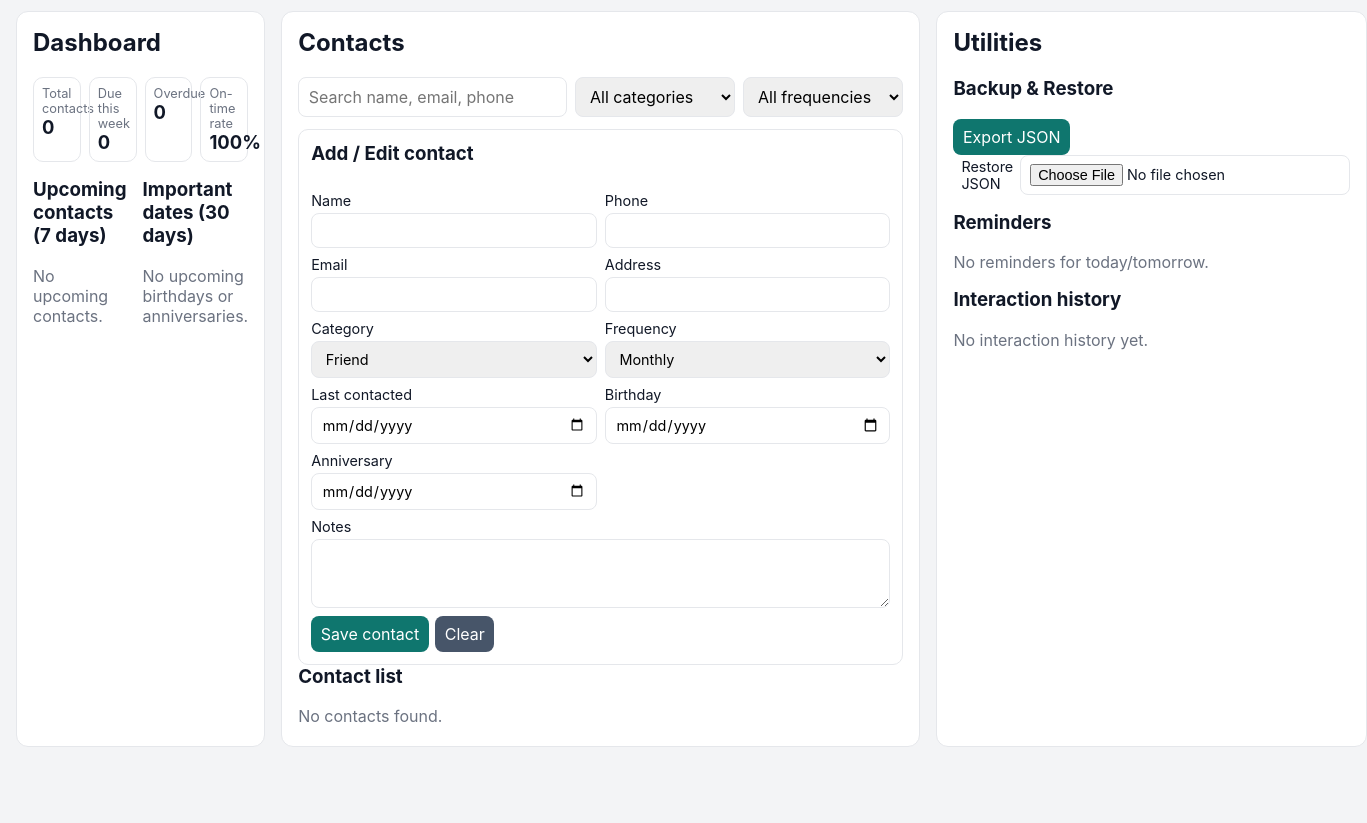
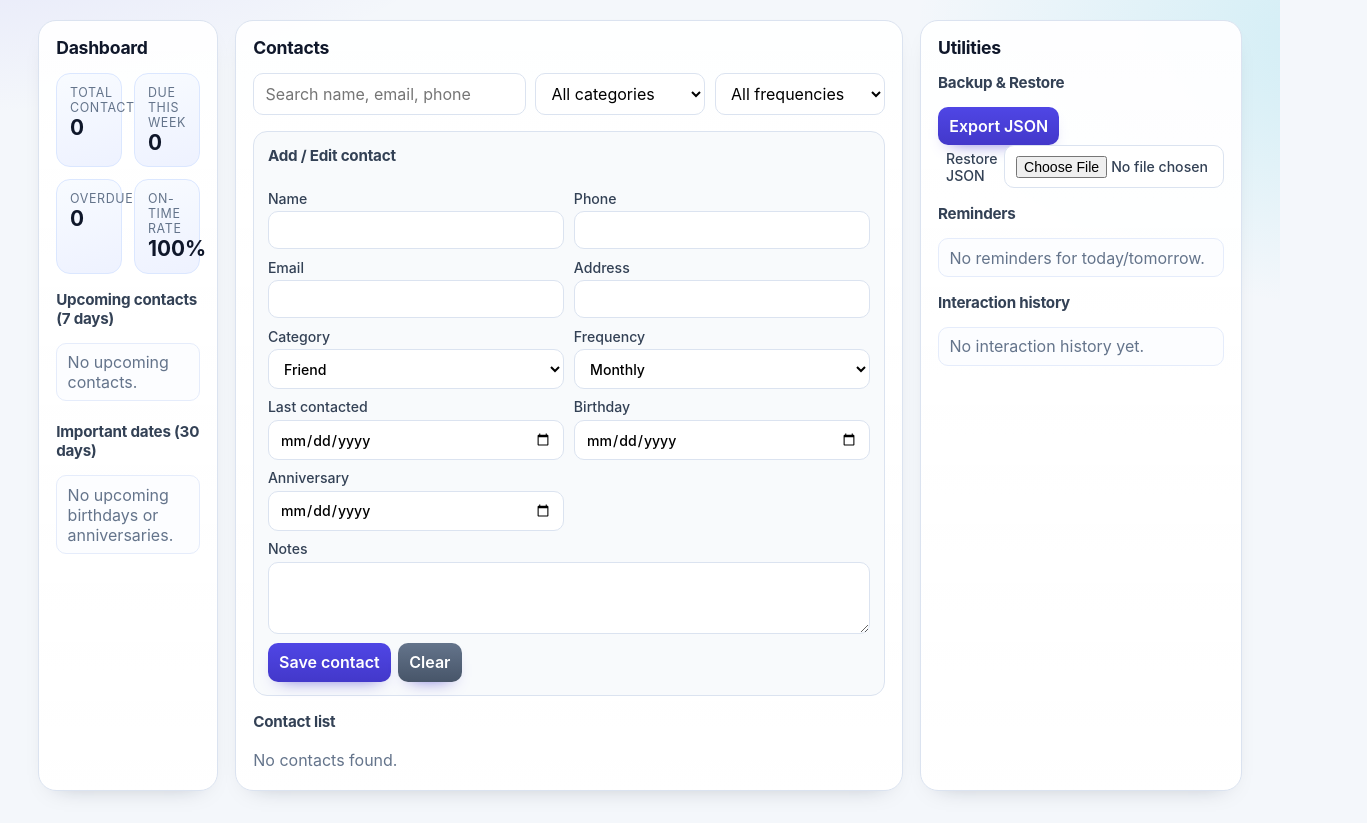
Before and after one commit to vndpal/my-pals, a plain HTML site: page index.html in a window 1280 px wide. Shown: the part 101-924 px from the top of the page, 1367 px wide, since content can reach past the window. Before the commit the page ends 864 px from the top, so only its background shows below. Drawn offline with Linux system fonts and the light colour scheme.

Commit message:
Refresh UI with modern visual styling

```diff
--- a/styles.css
+++ b/styles.css
@@ -1,109 +1,243 @@
 :root {
   color-scheme: light;
-  font-family: Inter, system-ui, -apple-system, Segoe UI, Roboto, sans-serif;
-  --bg: #f3f4f6;
+  font-family: Inter, "Segoe UI", Roboto, "Helvetica Neue", Arial, sans-serif;
+  --bg: #f4f7fb;
   --surface: #ffffff;
-  --text: #111827;
-  --muted: #6b7280;
-  --primary: #0f766e;
+  --surface-soft: #f8fafc;
+  --text: #0f172a;
+  --muted: #64748b;
+  --primary: #4f46e5;
+  --primary-dark: #4338ca;
+  --accent: #06b6d4;
   --danger: #dc2626;
-  --border: #e5e7eb;
+  --border: #dbe3f0;
+  --shadow-sm: 0 10px 24px -18px rgba(15, 23, 42, 0.35);
+  --shadow-md: 0 24px 42px -26px rgba(79, 70, 229, 0.35);
 }
 
-* { box-sizing: border-box; }
+* {
+  box-sizing: border-box;
+}
+
 body {
   margin: 0;
-  background: var(--bg);
   color: var(--text);
+  min-height: 100vh;
+  background:
+    radial-gradient(1200px 600px at -10% -15%, rgba(79, 70, 229, 0.18), transparent 60%),
+    radial-gradient(900px 500px at 110% 15%, rgba(6, 182, 212, 0.17), transparent 55%),
+    var(--bg);
 }
+
 header {
-  padding: 1rem 1.5rem;
-  background: var(--surface);
-  border-bottom: 1px solid var(--border);
+  padding: 2rem clamp(1rem, 3vw, 2.5rem) 1.4rem;
 }
-header h1 { margin: 0; }
-header p { margin: 0.25rem 0 0; color: var(--muted); }
+
+header h1 {
+  margin: 0;
+  font-size: clamp(1.7rem, 2.5vw, 2.3rem);
+  letter-spacing: -0.02em;
+}
+
+header p {
+  margin: 0.45rem 0 0;
+  color: var(--muted);
+  font-size: 1.02rem;
+}
 
 .layout {
   display: grid;
-  grid-template-columns: 1.4fr 2fr 1.2fr;
-  gap: 1rem;
-  padding: 1rem;
-}
-.card {
-  background: var(--surface);
-  border: 1px solid var(--border);
-  border-radius: 12px;
-  padding: 1rem;
+  grid-template-columns: 1.2fr 1.8fr 1fr;
+  gap: 1.1rem;
+  padding: 0 clamp(1rem, 3vw, 2.5rem) 2rem;
 }
 
-h2, h3 { margin-top: 0; }
-ul { list-style: none; margin: 0; padding: 0; }
+.card {
+  background: linear-gradient(180deg, rgba(255, 255, 255, 0.95) 0%, #fff 100%);
+  border: 1px solid var(--border);
+  border-radius: 18px;
+  box-shadow: var(--shadow-sm);
+  padding: 1.05rem;
+}
+
+h2,
+h3 {
+  margin-top: 0;
+  letter-spacing: -0.015em;
+}
+
+h2 {
+  font-size: 1.1rem;
+  margin-bottom: 0.9rem;
+}
+
+h3 {
+  font-size: 0.95rem;
+  color: #334155;
+}
+
+ul {
+  list-style: none;
+  margin: 0;
+  padding: 0;
+}
 
 .kpis {
   display: grid;
-  grid-template-columns: repeat(4, minmax(0, 1fr));
-  gap: 0.5rem;
+  grid-template-columns: repeat(2, minmax(0, 1fr));
+  gap: 0.75rem;
   margin-bottom: 1rem;
 }
+
 .kpi {
-  border: 1px solid var(--border);
-  border-radius: 10px;
-  padding: 0.5rem;
+  border: 1px solid #dbe7ff;
+  background: linear-gradient(165deg, #f8fbff, #eef2ff);
+  border-radius: 14px;
+  padding: 0.7rem 0.8rem;
 }
-.kpi span { display: block; color: var(--muted); font-size: 0.8rem; }
-.kpi strong { font-size: 1.15rem; }
+
+.kpi span {
+  display: block;
+  color: var(--muted);
+  font-size: 0.78rem;
+  text-transform: uppercase;
+  letter-spacing: 0.05em;
+}
+
+.kpi strong {
+  font-size: 1.3rem;
+}
 
 .toolbar {
   display: grid;
-  grid-template-columns: 1fr 160px 160px;
-  gap: 0.5rem;
-  margin-bottom: 0.75rem;
+  grid-template-columns: 1fr 170px 170px;
+  gap: 0.6rem;
+  margin-bottom: 1rem;
 }
-input, select, textarea, button {
+
+input,
+select,
+textarea,
+button {
   font: inherit;
   border: 1px solid var(--border);
-  border-radius: 8px;
-  padding: 0.5rem 0.6rem;
+  border-radius: 10px;
+  padding: 0.58rem 0.7rem;
+  transition: 160ms ease;
 }
+
+input,
+select,
+textarea {
+  background: #fff;
+}
+
+input:focus,
+select:focus,
+textarea:focus {
+  border-color: #a5b4fc;
+  box-shadow: 0 0 0 4px rgba(79, 70, 229, 0.14);
+  outline: none;
+}
+
 button {
-  background: var(--primary);
-  color: white;
+  background: linear-gradient(180deg, var(--primary) 0%, var(--primary-dark) 100%);
+  color: #fff;
   border: none;
   cursor: pointer;
+  font-weight: 600;
+  box-shadow: 0 8px 18px -12px rgba(67, 56, 202, 0.95);
 }
-button.secondary { background: #475569; }
-button.danger { background: var(--danger); }
+
+button:hover {
+  transform: translateY(-1px);
+  box-shadow: var(--shadow-md);
+}
+
+button.secondary {
+  background: linear-gradient(180deg, #64748b, #475569);
+}
+
+button.danger {
+  background: linear-gradient(180deg, #ef4444, var(--danger));
+}
 
 .grid-form {
   border: 1px solid var(--border);
-  border-radius: 10px;
-  padding: 0.75rem;
+  background: var(--surface-soft);
+  border-radius: 14px;
+  padding: 0.85rem;
   display: grid;
   grid-template-columns: repeat(2, minmax(0, 1fr));
-  gap: 0.5rem;
+  gap: 0.6rem;
+  margin-bottom: 1rem;
 }
+
 .grid-form h3,
-.grid-form .full { grid-column: 1 / -1; }
-label { display: grid; gap: 0.25rem; font-size: 0.9rem; }
-.actions { display: flex; gap: 0.4rem; flex-wrap: wrap; }
+.grid-form .full {
+  grid-column: 1 / -1;
+}
+
+label {
+  display: grid;
+  gap: 0.3rem;
+  color: #334155;
+  font-size: 0.88rem;
+  font-weight: 500;
+}
+
+.actions {
+  display: flex;
+  gap: 0.45rem;
+  flex-wrap: wrap;
+}
 
 .contact-item {
   border: 1px solid var(--border);
-  border-radius: 10px;
-  padding: 0.75rem;
+  border-radius: 14px;
+  padding: 0.8rem;
   display: flex;
   justify-content: space-between;
+  align-items: flex-start;
   gap: 0.75rem;
-  margin-bottom: 0.5rem;
+  margin-bottom: 0.56rem;
+  background: #fff;
 }
-.muted { color: var(--muted); margin: 0.2rem 0; }
+
+.contact-name {
+  font-size: 1rem;
+}
+
+.contact-next {
+  margin: 0;
+  font-size: 0.9rem;
+  color: #1e3a8a;
+}
+
+.muted {
+  color: var(--muted);
+  margin: 0.2rem 0;
+}
+
 .split {
   display: grid;
-  grid-template-columns: 1fr 1fr;
-  gap: 1rem;
+  grid-template-columns: 1fr;
+  gap: 0.9rem;
 }
-.stack > div { margin-bottom: 1rem; }
+
+.split li,
+.stack li {
+  border: 1px solid #e5ecfb;
+  border-radius: 10px;
+  padding: 0.52rem 0.65rem;
+  background: #fcfdff;
+  margin-bottom: 0.4rem;
+}
+
+.stack > div {
+  margin-bottom: 1rem;
+}
+
 .upload {
   margin-left: 0.5rem;
   display: inline-flex;
@@ -111,7 +245,29 @@ label { display: grid; gap: 0.25rem; font-size: 0.9rem; }
   align-items: center;
 }
 
-@media (max-width: 1100px) {
-  .layout { grid-template-columns: 1fr; }
-  .toolbar { grid-template-columns: 1fr; }
+.upload input {
+  max-width: 220px;
 }
+
+#contactsList {
+  max-height: 48vh;
+  overflow: auto;
+  padding-right: 0.25rem;
+}
+
+@media (max-width: 1200px) {
+  .layout {
+    grid-template-columns: 1fr;
+  }
+
+  #contactsList {
+    max-height: none;
+  }
+}
+
+@media (max-width: 760px) {
+  .toolbar,
+  .grid-form {
+    grid-template-columns: 1fr;
+  }
+}
```
